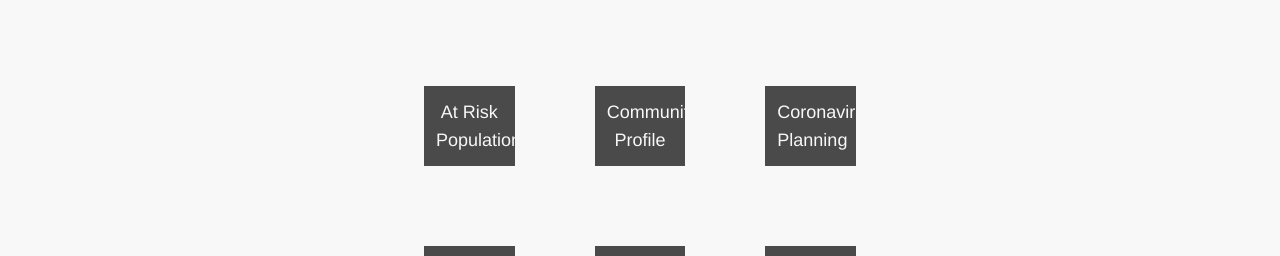
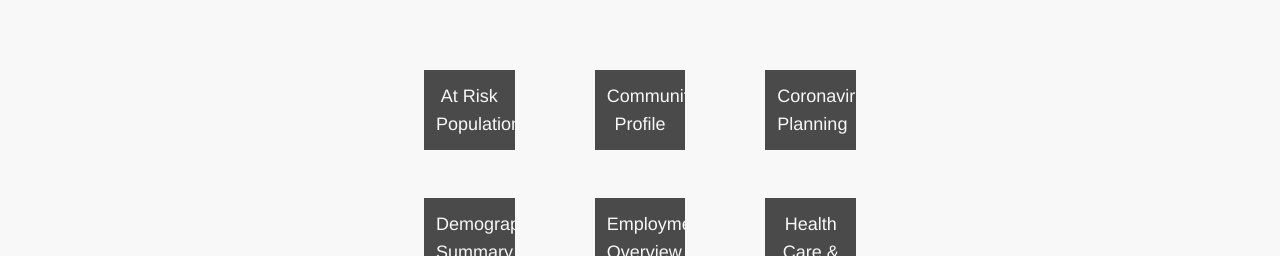
Before and after one commit to dwightlagrone1971/shermangis, a Vue app: page /#/infographics in a window 1280 px wide. Shown: the part 646-902 px from the top of the page. Built offline with nearby package versions, Linux system fonts and the light colour scheme.

Commit message:
Commit-062321-v2

```diff
--- a/src/components/Infographics.vue
+++ b/src/components/Infographics.vue
@@ -5,7 +5,7 @@
       <div
         v-for="item in items"
         :key="item"
-        class="m-10 mb-5 mt-5"
+        class="m-10 mb-1 mt-1"
       >
         <div class="transition transform hover:-translate-y-3 motion-reduce:transition-none motion-reduce:transform-none" >
           <div style="background-color: #4a4a4a" >
```
